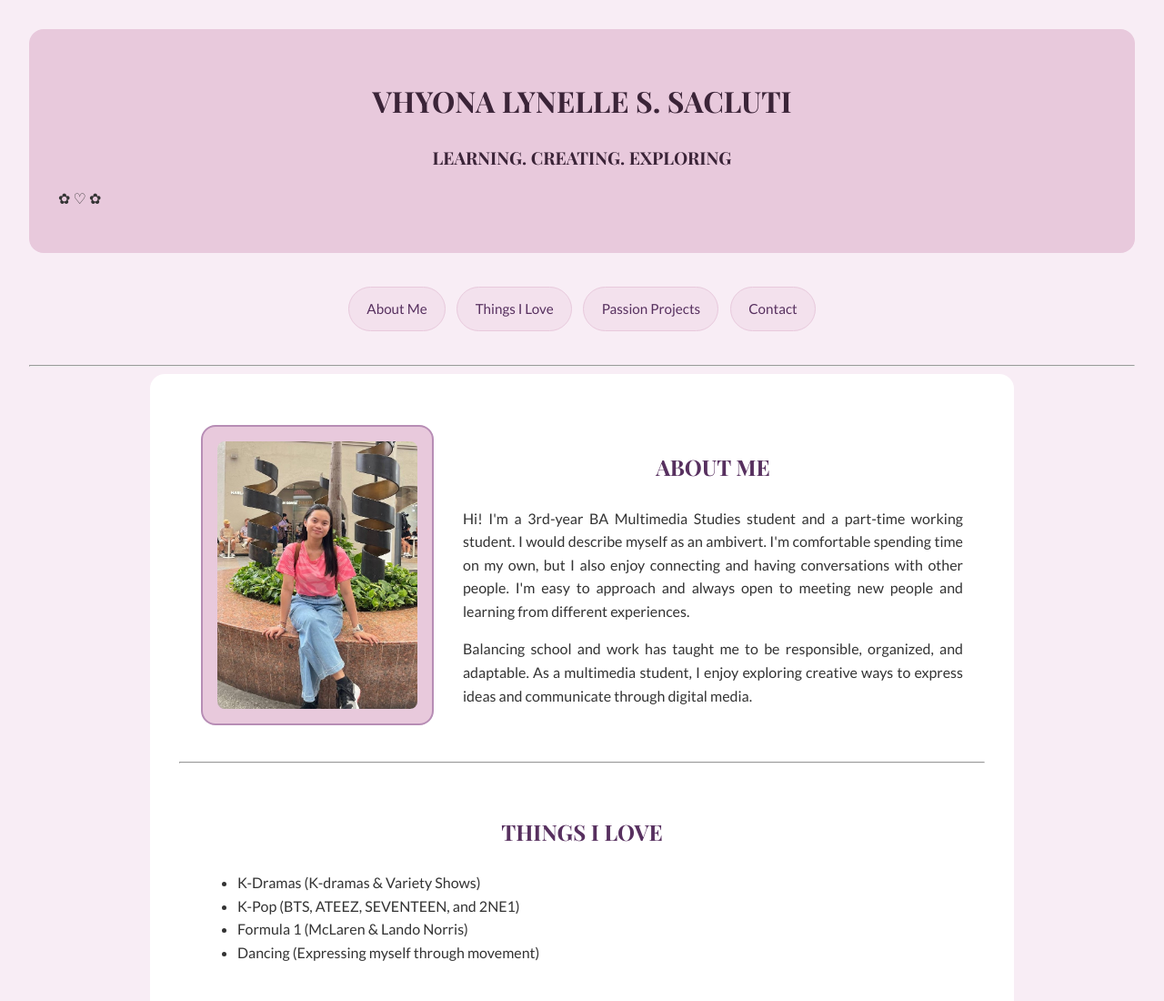
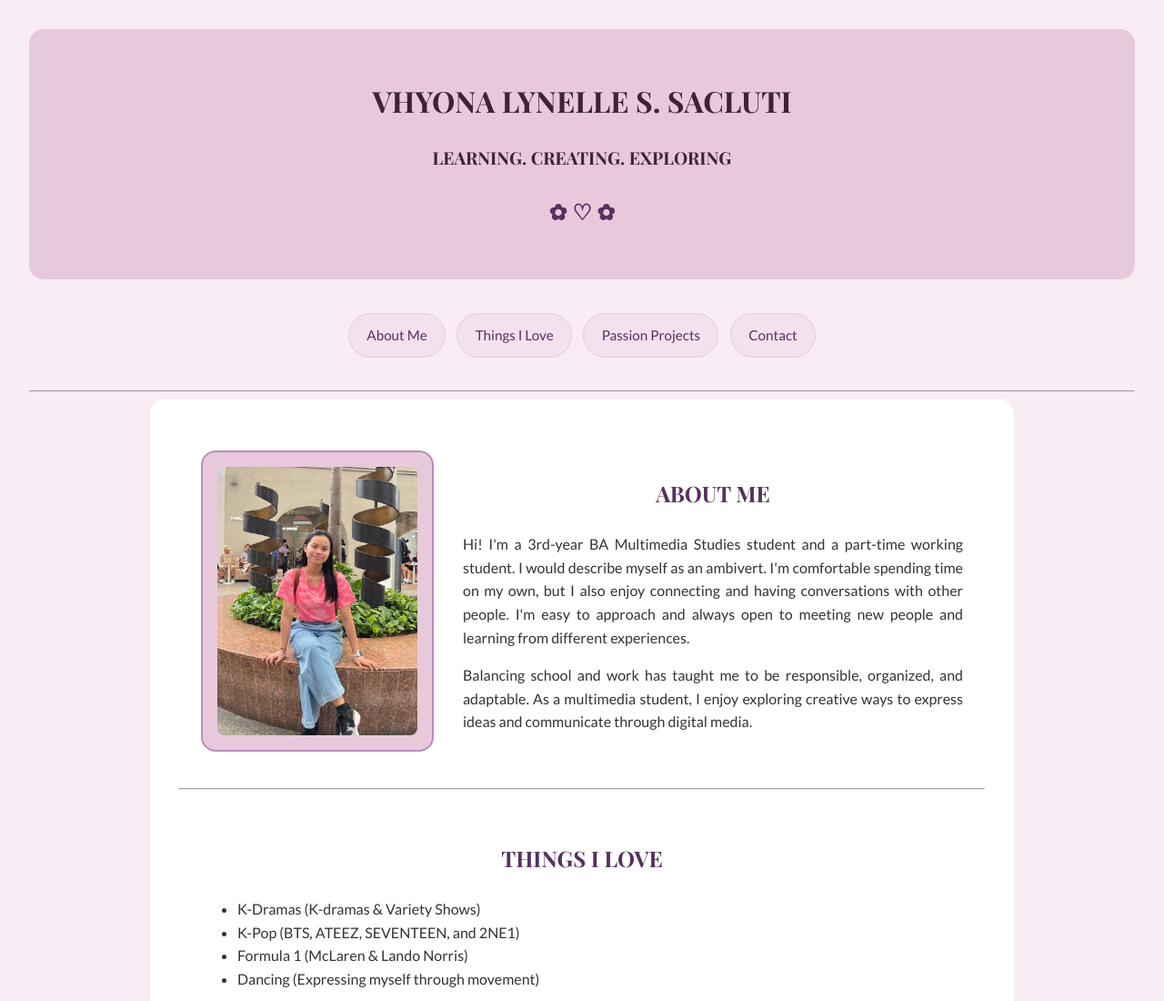
Before and after one commit to Vhyonaaa/about-me-website, a plain HTML site: page index.html in a window 1280 px wide. Shown: the top 1100 px of the page at 91% size. Drawn offline with nearby package versions, Linux system fonts and the light colour scheme.

Commit message:
Update index.html

```diff
--- a/index.html
+++ b/index.html
@@ -19,7 +19,7 @@
 		<header>
 			<h1>VHYONA LYNELLE S. SACLUTI</h1>
 			<h2>LEARNING. CREATING. EXPLORING</h2>
-			<p>✿ ♡ ✿</p>
+			<h3>✿ ♡ ✿</h3>
 		</header>
 
 	<nav>
```
